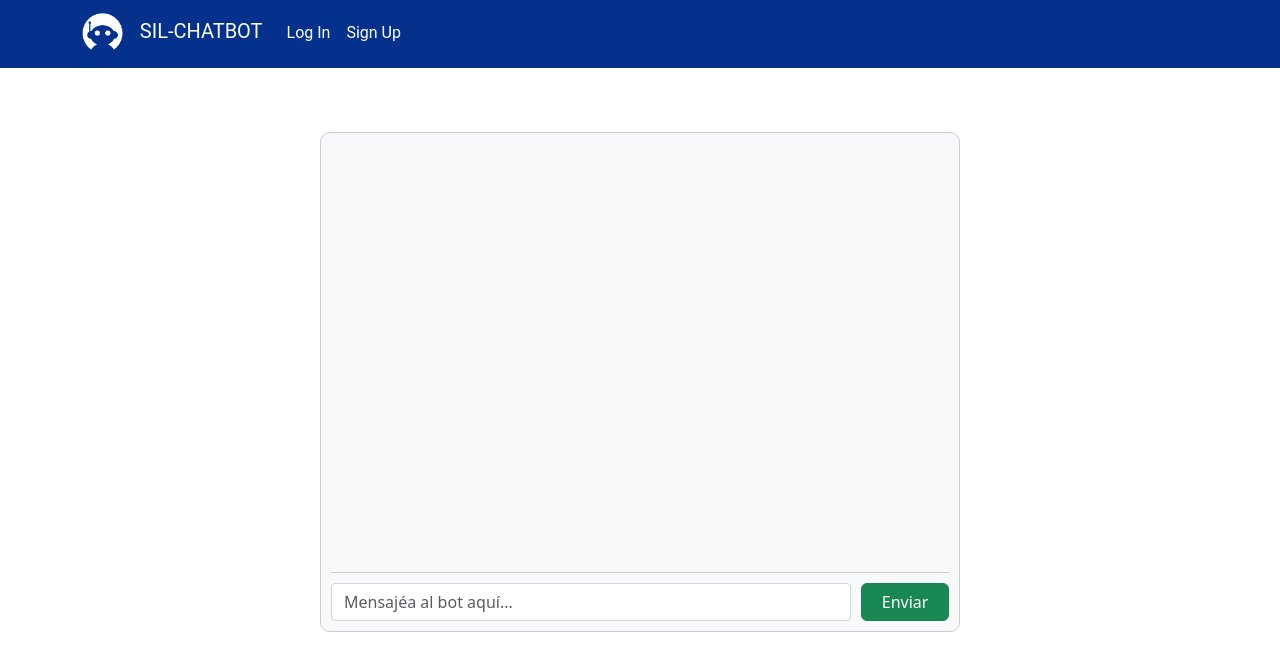
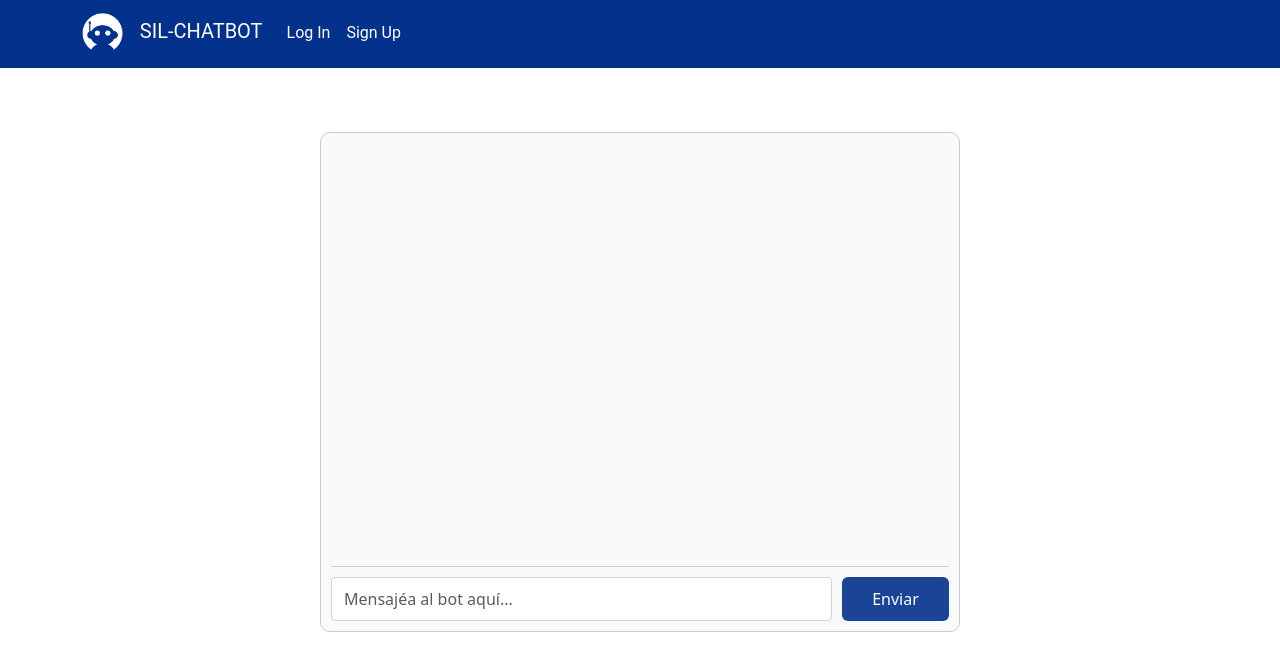
Before and after one commit to JorgeML01/chatbot, a React (Create React App) app in the folder chatbot-app/: page /chatbot in a window 1280 px wide. Shown: the top 670 px of the page. Built offline with nearby package versions, Linux system fonts and the light colour scheme.

Commit message:
new chatbot colors

```diff
--- a/chatbot-app/src/pages/ChatbotPage/ChatbotPage.jsx
+++ b/chatbot-app/src/pages/ChatbotPage/ChatbotPage.jsx
@@ -37,7 +37,7 @@ const Chatbot = () => {
           onChange={(e) => setInputMessage(e.target.value)}
           className="message-input"
         />
-        <Button variant="success" onClick={handleSendMessage} className="send-button">
+        <Button variant="" onClick={handleSendMessage} className="send-button">
           Enviar
         </Button>
       </Form.Group>
--- a/chatbot-app/src/pages/ChatbotPage/styles.css
+++ b/chatbot-app/src/pages/ChatbotPage/styles.css
@@ -63,3 +63,14 @@
   .send-button i {
     font-size: 20px;
   }
+
+  .send-button {
+    background-color: #03318C !important;
+    color: white !important;
+    padding: 10px 20px !important;
+    border: none !important;
+    cursor: pointer !important;
+    opacity: 0.9 !important;
+    display: block; /* Asegura que el botón se comporte como un bloque */
+    width: 20%; /* Ajusta el ancho para que coincida con el formulario */
+  }
```
